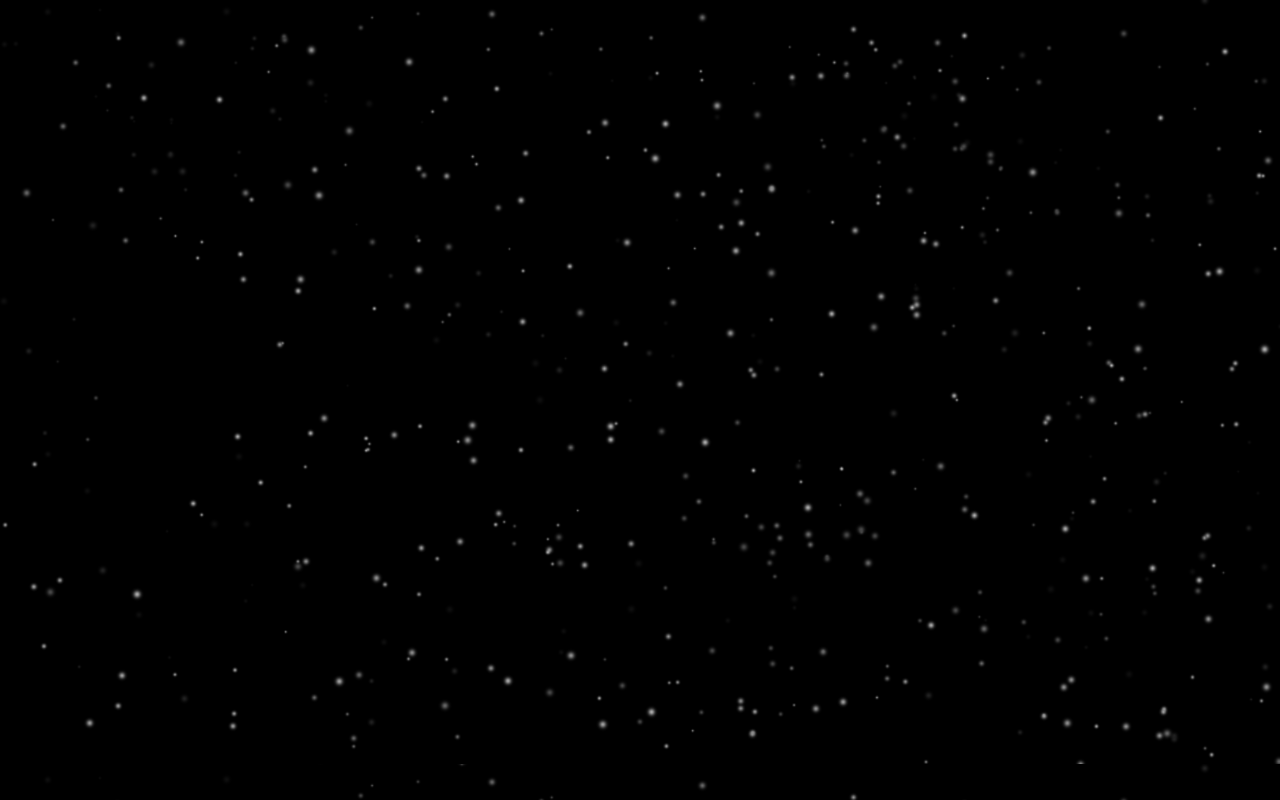
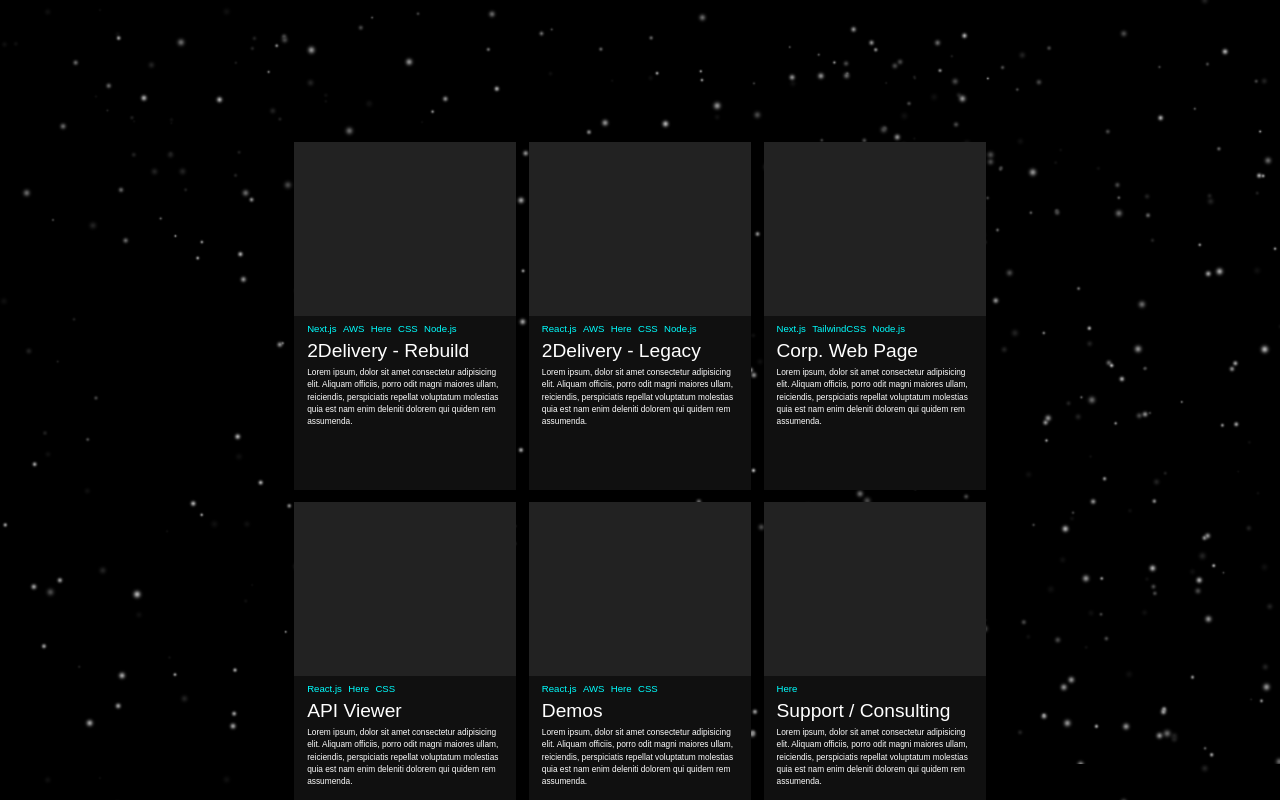
Before and after one commit to Gtifaro/gtifaro.github.io, a Next.js app: page / in a window 1280 px wide. Shown: the part 1540-2340 px from the top of the page. Built offline with nearby package versions, Linux system fonts and the light colour scheme; a web font is replaced by a local one; what tailwindcss-animated would draw is missing.

Commit message:
First steps of work view

```diff
--- a/app/globals.css
+++ b/app/globals.css
@@ -75,3 +75,13 @@
     transition: 200ms;
     transform: scale(1.1);
 }
+
+.hoverproject:not(:hover){
+    padding:.5vw;
+    transition: 200ms;
+}
+
+.hoverproject:hover{
+    padding:0vw;
+    transition: 200ms;
+}
--- a/app/page.jsx
+++ b/app/page.jsx
@@ -86,11 +86,100 @@ export default function Home() {
             </div>
           </div>
           <div className="w-[75vw] sm:w-[29vw] mx-auto h-auto p-[2.5vw] sm:p-[1.5vw] text-[3.25vw] sm:text-[1.25vw] duration-200 ease-in-out bg-[#101010]">
-            Frontend Developer with +1 year of experience creating innovative solutions using technologies such as HTML, CSS, JavaScript, among others.<br /><br /> Born in Bogotá, <span className="text-[#ffff50]" >Colo</span><span className="text-[#50f5ff]" >mb</span><span className="text-[#ff5050]">ia</span>, {Math.floor((new Date().getTime() - new Date("02/24/2002").getTime())/1000/60/60/24/365)} years ago, and passionate about creating the future of technology.
+            Frontend Developer with +1 year of experience creating innovative solutions using technologies such as HTML, CSS, JavaScript, among others.<br /><br /> Born in Bogotá, <span className="text-[#ffff50]" >Colo</span><span className="text-[#50f5ff]" >mb</span><span className="text-[#ff5050]">ia</span>, {Math.floor((new Date().getTime() - new Date("02/24/2002").getTime()) / 1000 / 60 / 60 / 24 / 365)} years ago, and passionate about creating the future of technology.
           </div>
         </div>
       </div>
-      <div id="work" className="h-screen relative text-white z-20">
+      <div id="work" className="h-screen relative text-white flex items-center z-20">
+        <div className="w-[55vw] h-[85vh] mt-[2.5vw] mx-auto grid grid-cols-3">
+          <div className="w-full h-[45vh] hoverproject">
+            <div className="w-full h-full">
+              <div className="w-full h-1/2 bg-[#222]" />
+              <div className="w-full h-1/2 px-[1vw] py-[.5vw] bg-[#101010]">
+                <div className="w-full h-fit text-[.75vw]">
+                  <span className="w-fit pr-[.5vw] text-[#00FFFF]">Next.js</span>
+                  <span className="w-fit pr-[.5vw] text-[#00FFFF]">AWS</span>
+                  <span className="w-fit pr-[.5vw] text-[#00FFFF]">Here</span>
+                  <span className="w-fit pr-[.5vw] text-[#00FFFF]">CSS</span>
+                  <span className="w-fit pr-[.5vw] text-[#00FFFF]">Node.js</span>
+                </div>
+                <div className="text-[1.5vw]">2Delivery - Rebuild</div>
+                <div className="text-[.65vw]">Lorem ipsum, dolor sit amet consectetur adipisicing elit. Aliquam officiis, porro odit magni maiores ullam, reiciendis, perspiciatis repellat voluptatum molestias quia est nam enim deleniti dolorem qui quidem rem assumenda.</div>
+              </div>
+            </div>
+          </div>
+          <div className="w-full h-[45vh] hoverproject">
+            <div className="w-full h-full">
+              <div className="w-full h-1/2 bg-[#222]" />
+              <div className="w-full h-1/2 px-[1vw] py-[.5vw] bg-[#101010]">
+                <div className="w-full h-fit text-[.75vw]">
+                  <span className="w-fit pr-[.5vw] text-[#00FFFF]">React.js</span>
+                  <span className="w-fit pr-[.5vw] text-[#00FFFF]">AWS</span>
+                  <span className="w-fit pr-[.5vw] text-[#00FFFF]">Here</span>
+                  <span className="w-fit pr-[.5vw] text-[#00FFFF]">CSS</span>
+                  <span className="w-fit pr-[.5vw] text-[#00FFFF]">Node.js</span>
+                </div>
+                <div className="text-[1.5vw]">2Delivery - Legacy</div>
+                <div className="text-[.65vw]">Lorem ipsum, dolor sit amet consectetur adipisicing elit. Aliquam officiis, porro odit magni maiores ullam, reiciendis, perspiciatis repellat voluptatum molestias quia est nam enim deleniti dolorem qui quidem rem assumenda.</div>
+              </div>
+            </div>
+          </div>
+          <div className="w-full h-[45vh] hoverproject">
+            <div className="w-full h-full">
+              <div className="w-full h-1/2 bg-[#222]" />
+              <div className="w-full h-1/2 px-[1vw] py-[.5vw] bg-[#101010]">
+                <div className="w-full h-fit text-[.75vw]">
+                  <span className="w-fit pr-[.5vw] text-[#00FFFF]">Next.js</span>
+                  <span className="w-fit pr-[.5vw] text-[#00FFFF]">TailwindCSS</span>
+                  <span className="w-fit pr-[.5vw] text-[#00FFFF]">Node.js</span>
+                </div>
+                <div className="text-[1.5vw]">Corp. Web Page</div>
+                <div className="text-[.65vw]">Lorem ipsum, dolor sit amet consectetur adipisicing elit. Aliquam officiis, porro odit magni maiores ullam, reiciendis, perspiciatis repellat voluptatum molestias quia est nam enim deleniti dolorem qui quidem rem assumenda.</div>
+              </div>
+            </div>
+          </div>
+          <div className="w-full h-[45vh] hoverproject">
+            <div className="w-full h-full">
+              <div className="w-full h-1/2 bg-[#222]" />
+              <div className="w-full h-1/2 px-[1vw] py-[.5vw] bg-[#101010]">
+                <div className="w-full h-fit text-[.75vw]">
+                  <span className="w-fit pr-[.5vw] text-[#00FFFF]">React.js</span>
+                  <span className="w-fit pr-[.5vw] text-[#00FFFF]">Here</span>
+                  <span className="w-fit pr-[.5vw] text-[#00FFFF]">CSS</span>
+                </div>
+                <div className="text-[1.5vw]">API Viewer</div>
+                <div className="text-[.65vw]">Lorem ipsum, dolor sit amet consectetur adipisicing elit. Aliquam officiis, porro odit magni maiores ullam, reiciendis, perspiciatis repellat voluptatum molestias quia est nam enim deleniti dolorem qui quidem rem assumenda.</div>
+              </div>
+            </div>
+          </div>
+          <div className="w-full h-[45vh] hoverproject">
+            <div className="w-full h-full">
+              <div className="w-full h-1/2 bg-[#222]" />
+              <div className="w-full h-1/2 px-[1vw] py-[.5vw] bg-[#101010]">
+                <div className="w-full h-fit text-[.75vw]">
+                  <span className="w-fit pr-[.5vw] text-[#00FFFF]">React.js</span>
+                  <span className="w-fit pr-[.5vw] text-[#00FFFF]">AWS</span>
+                  <span className="w-fit pr-[.5vw] text-[#00FFFF]">Here</span>
+                  <span className="w-fit pr-[.5vw] text-[#00FFFF]">CSS</span>
+                </div>
+                <div className="text-[1.5vw]">Demos</div>
+                <div className="text-[.65vw]">Lorem ipsum, dolor sit amet consectetur adipisicing elit. Aliquam officiis, porro odit magni maiores ullam, reiciendis, perspiciatis repellat voluptatum molestias quia est nam enim deleniti dolorem qui quidem rem assumenda.</div>
+              </div>
+            </div>
+          </div>
+          <div className="w-full h-[45vh] hoverproject">
+            <div className="w-full h-full">
+              <div className="w-full h-1/2 bg-[#222]" />
+              <div className="w-full h-1/2 px-[1vw] py-[.5vw] bg-[#101010]">
+                <div className="w-full h-fit text-[.75vw]">
+                  <span className="w-fit pr-[.5vw] text-[#00FFFF]">Here</span>
+                </div>
+                <div className="text-[1.5vw]">Support / Consulting</div>
+                <div className="text-[.65vw]">Lorem ipsum, dolor sit amet consectetur adipisicing elit. Aliquam officiis, porro odit magni maiores ullam, reiciendis, perspiciatis repellat voluptatum molestias quia est nam enim deleniti dolorem qui quidem rem assumenda.</div>
+              </div>
+            </div>
+          </div>
+        </div>
       </div>
       <div id="contact" className="h-screen relative text-white z-20">
       </div>
```
